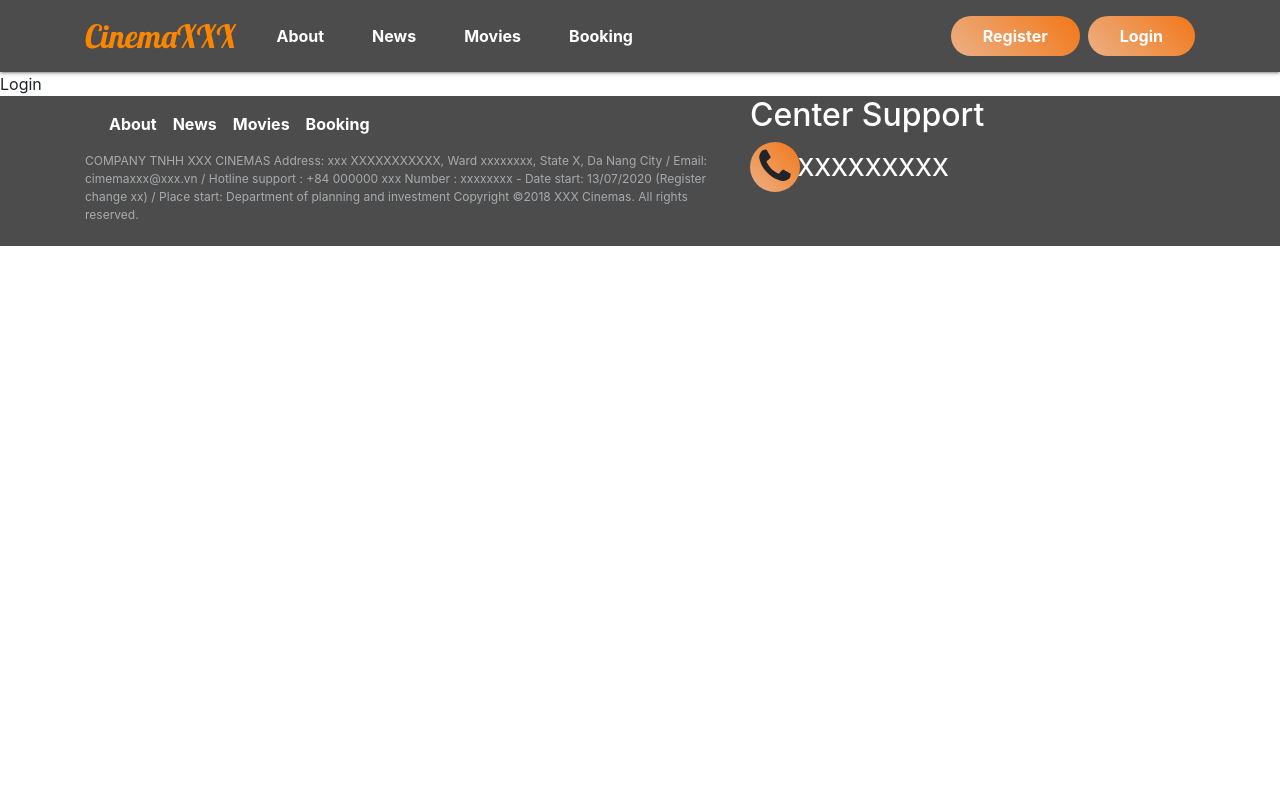
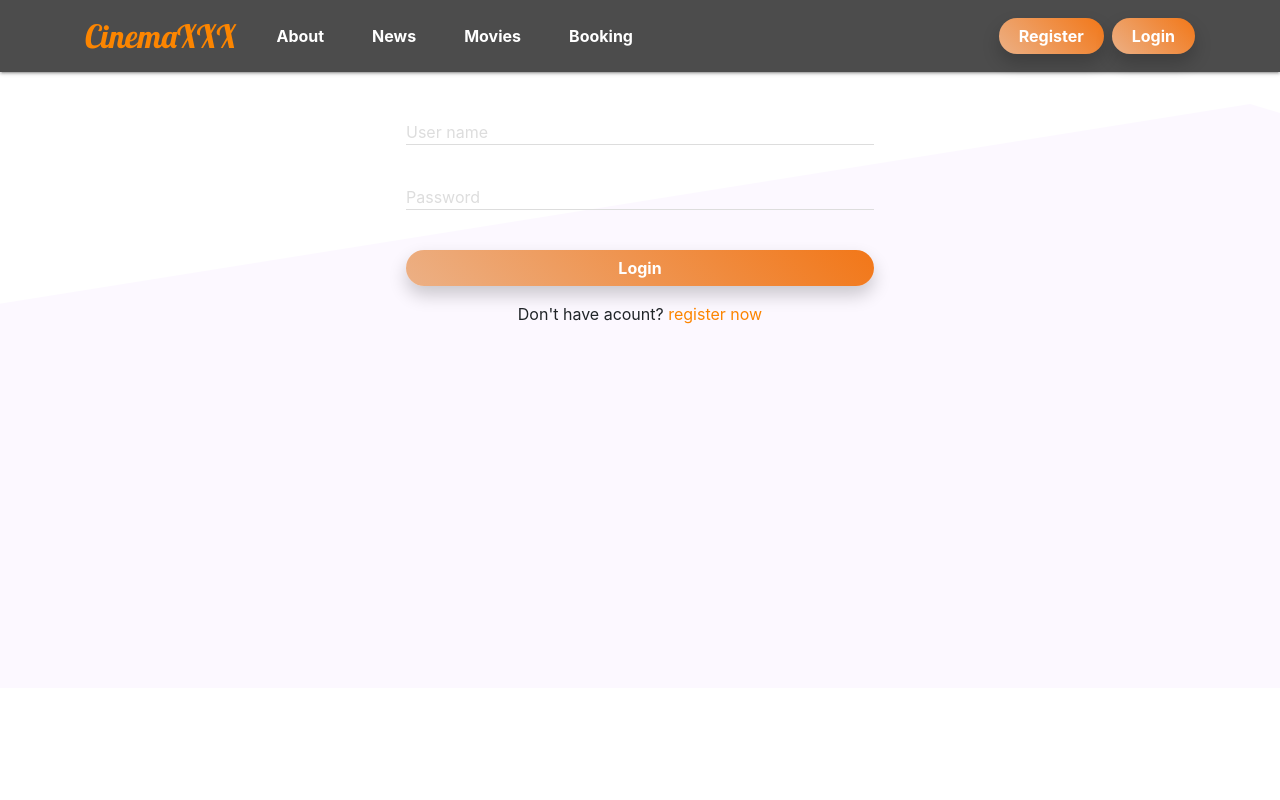
Before and after one commit to phanvinhquy08/Do_an_cuoi_khoa, a React (Create React App) app in the folder front-end/: page /login in a window 1280 px wide. Shown: the top 800 px of the page. Built offline with nearby package versions, Linux system fonts and the light colour scheme.

Commit message:
add login page

```diff
--- a/front-end/src/Components/Layout/Navigation.css
+++ b/front-end/src/Components/Layout/Navigation.css
@@ -37,7 +37,7 @@
     background: linear-gradient(45deg, rgba(236,176,133,1) 0%, rgba(242,119,24,1) 100%);
     outline: none;
     border-radius: 20px;
-    padding: 8px 32px;
+    padding: 6px 20px;
     border: none;
     font-weight: bold;
     margin-left: 8px;
--- a/front-end/src/Components/Layout/Navigation.js
+++ b/front-end/src/Components/Layout/Navigation.js
@@ -81,7 +81,7 @@ export default class Navigation extends Component {
     const { isOpen, active } = this.state;
     return (
       <div className="navigation">
-        <Navbar color="light" light expand="md" fixed>
+        <Navbar color="light" light expand="md" fixed={true}>
           <Container>
             <NavbarBrand
               tag={Link}
--- /dev/null
+++ b/front-end/src/Components/Login/CommonButton.css
@@ -0,0 +1,12 @@
+button {
+    background: rgb(236,176,133);
+    background: linear-gradient(45deg, rgba(236,176,133,1) 0%, rgba(242,119,24,1) 100%);
+    outline: none;
+    border-radius: 20px !important;
+    padding: 6px 20px;
+    border: none;
+    font-weight: bold;
+    margin-left: 8px;
+    color: #fff;
+    box-shadow: 0 9px 18px rgba(0,0,0,0.2);
+}
--- /dev/null
+++ b/front-end/src/Components/Login/CommonButton.js
@@ -0,0 +1,19 @@
+import React, { Component } from 'react';
+import "./CommonButton.css"
+
+
+export default class CommonButton extends Component {
+    render() {
+        const { children, style, type } = this.props;
+        return (
+            <>
+                <button
+                    style={{ ...style }}
+                    type={type}
+                >
+                    {children}
+                </button>
+            </>
+        )
+    }
+}
--- /dev/null
+++ b/front-end/src/Components/Login/CommonInput.css
@@ -0,0 +1,43 @@
+.group-field{
+    position: relative;
+    margin-bottom: 40px;
+}
+.group-field .label-field {
+    position: absolute;
+    left: 0;
+    top: 0;
+    color: #DDD;
+    cursor: pointer;
+    transition: .3s;
+}
+.group-field .input-field {
+    width: 100%;
+    border-bottom: 1px solid #DDD;
+    border-top: none;
+    border-right: none;
+    border-left: none;
+    outline: none;
+    position: relative;
+    transition: .5s;
+    background: transparent;
+}
+.group-field:after {
+    content: "";
+    position: absolute;
+    height: 2px;
+    width: 0;
+    background-color: #FC8500;
+    bottom: 0;
+    left: 0;
+}
+.group-field .input-field:focus, .group-field .input-field:valid {
+    border-bottom: 2px solid #FC8500;
+}
+
+.group-field .input-field:valid ~ .label-field,
+.group-field .input-field:focus ~ .label-field {
+    color: #FC8500;
+    top: -16px;
+    font-size: 0.8rem;
+
+}
--- /dev/null
+++ b/front-end/src/Components/Login/CommonInput.js
@@ -0,0 +1,17 @@
+import React, { Component } from 'react';
+
+import './CommonInput.css';
+
+export default class CommonInput extends Component {
+    render() {
+        const { name, label, type } = this.props;
+        return (
+            <div className="common-Input">
+                <div className="group-field">
+                    <input type={type} name={name} id={name} className="input-field" required />
+                    <label htmlFor={name} className="label-field">{label}</label>
+                </div>
+            </div>
+        )
+    }
+}
--- /dev/null
+++ b/front-end/src/Pages/Login.css
@@ -0,0 +1,22 @@
+.login {
+    background-image: url(../Img/footer-bg.png);
+    background-repeat: no-repeat;
+    height:  100vh;
+}
+.login .container {
+    display: flex;
+    justify-content: center;
+}
+.login form {
+    background: transparent;
+    padding: 16px;
+    width: 500px;
+}
+.login span {
+    color: #FC8500;
+    cursor: pointer;
+}
+.login p {
+    margin: 16px 0;
+    text-align: center;
+}
--- a/front-end/src/Pages/Login.js
+++ b/front-end/src/Pages/Login.js
@@ -1,11 +1,30 @@
-import React, { Component } from 'react'
+import React, { Component } from 'react';
+import { Container } from 'reactstrap';
 
-export default class Login extends Component {
+import CommonInput from '../Components/Login/CommonInput';
+import CommonButton from '../Components/Login/CommonButton';
+
+import "./Login.css";
+class Login extends Component {
     render() {
+        const { history } = this.props;
         return (
-            <div>
-                Login
+            <div className="login">
+                <Container style={{ marginTop: "32px" }}>
+                    <form>
+                        <CommonInput label="User name" name="userName" type="text" />
+                        <CommonInput label="Password" name="password" type="password" />
+                        <CommonButton
+                            children="Login"
+                            style={{ width: "100%" }}
+                            type="submit"
+                        />
+                        <p>Don't have acount? <span onClick={() => history.push("/register")}>register now</span></p>
+                    </form>
+
+                </Container>
             </div>
         )
     }
 }
+export default Login
```
Also changed, not shown: front-end/src/Components/Login/Icon.js (added), front-end/src/Img/footer-bg.png (added).
